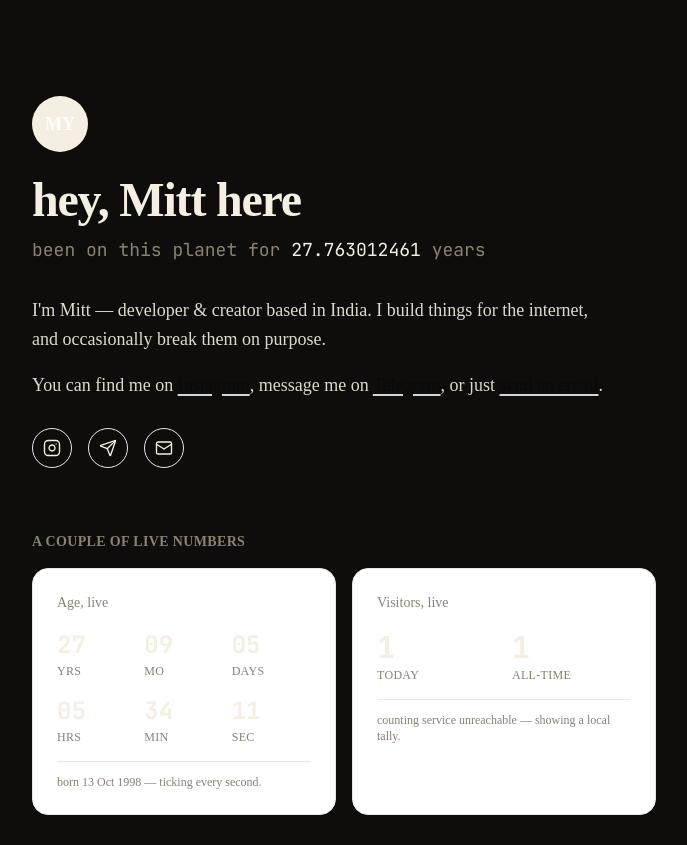
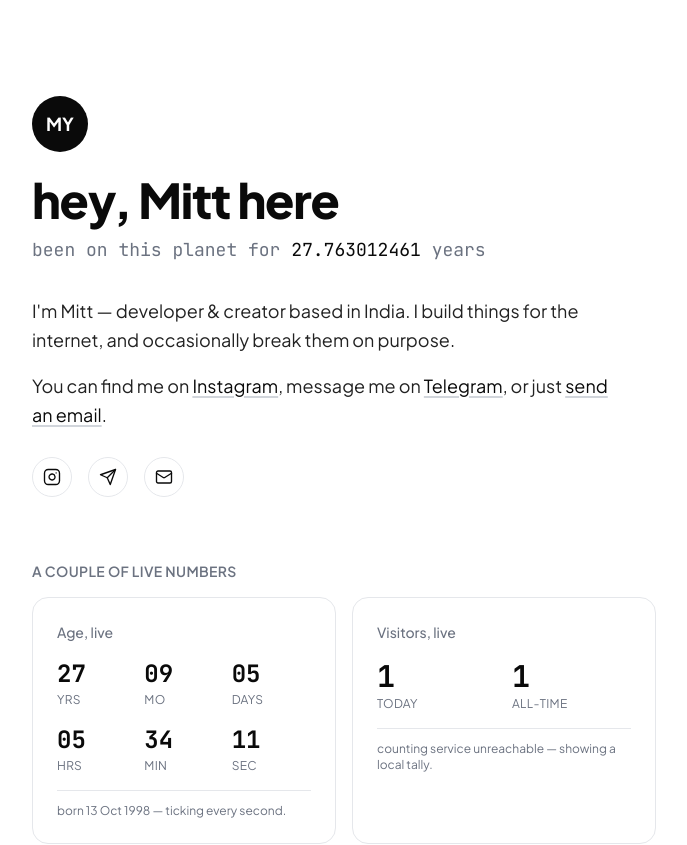
Before and after one commit to royak47/Profile, a Next.js app in the folder mitt-portfolio/: page / in a window 1280 px wide. Shown: the top 845 px of the page, without its empty margins (296-983 px from the left). Built offline with nearby package versions, Linux system fonts and the light colour scheme; no server answers.

Commit message:
Add files via upload

```diff
--- a/mitt-portfolio/next.config.mjs
+++ b/mitt-portfolio/next.config.mjs
@@ -1,6 +1,8 @@
 /** @type {import('next').NextConfig} */
 const nextConfig = {
   reactStrictMode: true,
+  // Static export — produces plain HTML/CSS/JS in ./out, deployable
+  // directly to Cloudflare Pages, GitHub Pages, Netlify, S3, etc.
   output: "export",
 };
 
--- a/mitt-portfolio/package.json
+++ b/mitt-portfolio/package.json
@@ -9,9 +9,10 @@
     "lint": "next lint"
   },
   "dependencies": {
-    "next": "^14.2.35",
+    "next": "14.2.35",
     "react": "18.3.1",
-    "react-dom": "18.3.1"
+    "react-dom": "18.3.1",
+    "lucide-react": "0.383.0"
   },
   "devDependencies": {
     "@types/node": "20.14.10",
--- a/mitt-portfolio/tailwind.config.ts
+++ b/mitt-portfolio/tailwind.config.ts
@@ -8,36 +8,31 @@ const config: Config = {
   theme: {
     extend: {
       colors: {
-        bg: "#0F0D0B",
-        panel: "#17140F",
-        panelborder: "#2A241A",
-        amber: "#FFB300",
-        amberdim: "#8A6A1F",
-        ink: "#F5EFE3",
-        muted: "#8A8272",
+        bg: "#FFFFFF",
+        ink: "#0A0A0A",
+        muted: "#6B7280",
+        subtle: "#F4F4F5",
+        border: "#E5E7EB",
+        accent: "#2563EB",
+        accentSoft: "#EEF2FF",
       },
       fontFamily: {
+        display: ["var(--font-jakarta)", "ui-sans-serif", "system-ui"],
         mono: ["var(--font-jetbrains-mono)", "ui-monospace", "monospace"],
-        sans: ["var(--font-inter)", "ui-sans-serif", "system-ui"],
       },
       keyframes: {
-        blink: {
-          "0%, 49%": { opacity: "1" },
-          "50%, 100%": { opacity: "0" },
-        },
         fadein: {
-          from: { opacity: "0", transform: "translateY(6px)" },
+          from: { opacity: "0", transform: "translateY(8px)" },
           to: { opacity: "1", transform: "translateY(0)" },
         },
-        scan: {
-          "0%": { backgroundPosition: "0 0" },
-          "100%": { backgroundPosition: "0 100%" },
+        pulse2: {
+          "0%, 100%": { opacity: "1" },
+          "50%": { opacity: "0.4" },
         },
       },
       animation: {
-        blink: "blink 1s step-end infinite",
-        fadein: "fadein 0.5s ease-out forwards",
-        scan: "scan 12s linear infinite",
+        fadein: "fadein 0.6s ease-out forwards",
+        pulse2: "pulse2 1.8s ease-in-out infinite",
       },
     },
   },
```
Also changed, not shown: 1 other file (tests, documents, lock files or other folders).
